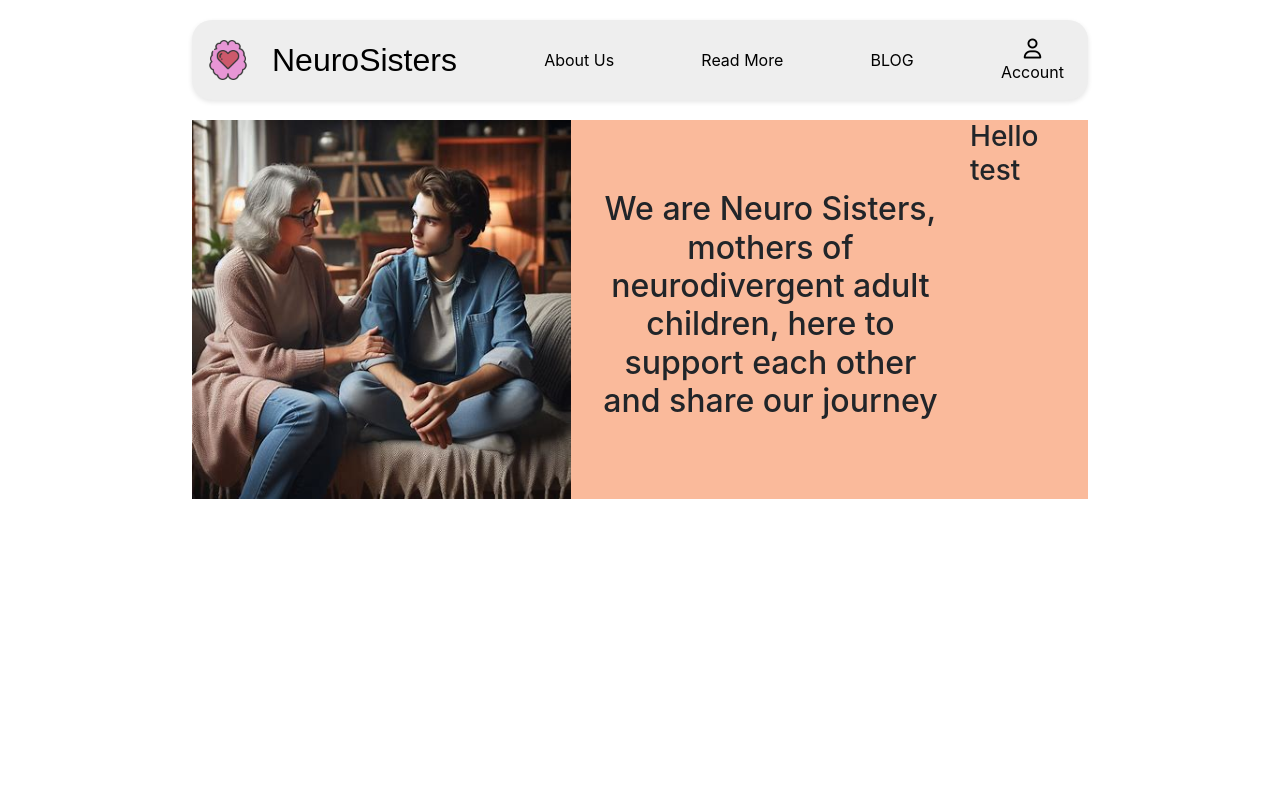
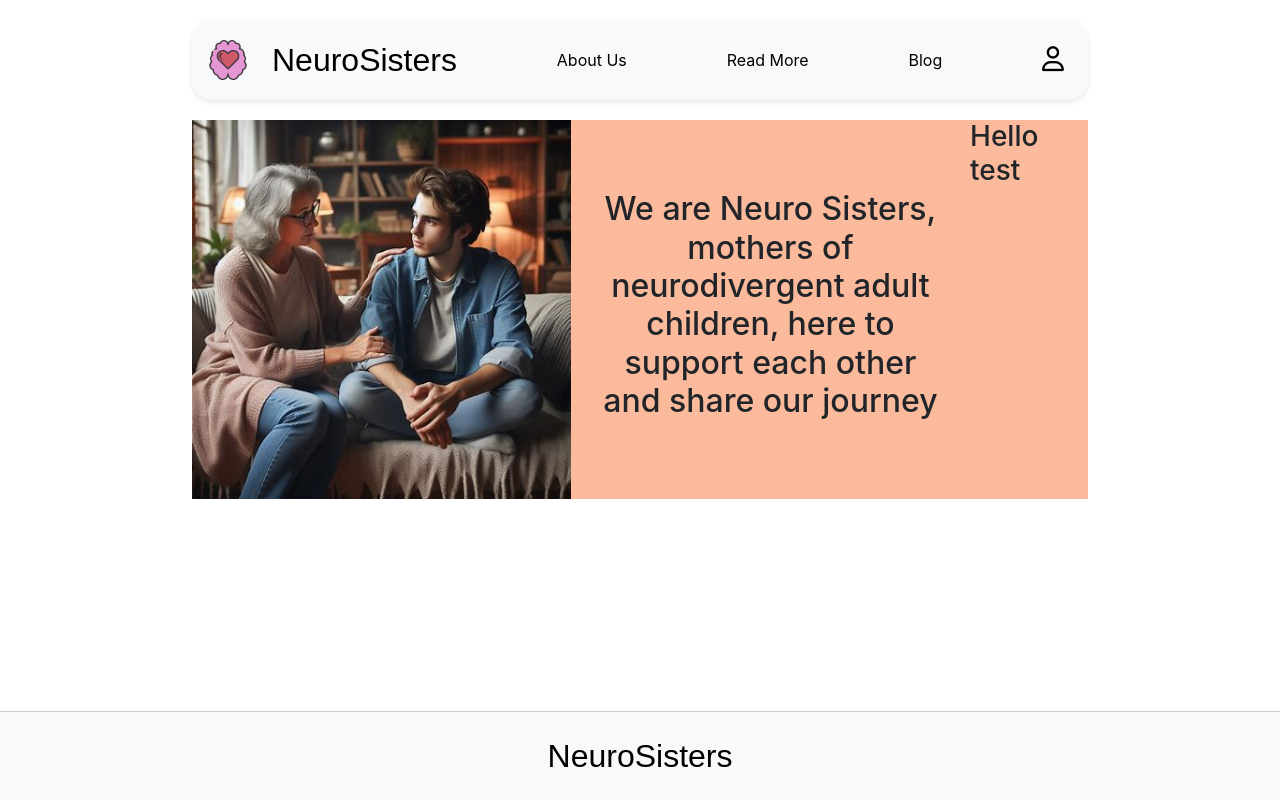
Before and after one commit to tinobragaa/neuro-sisters, a Django app: page / in a window 1280 px wide. Run offline with Django 4.2, Linux system fonts and the light colour scheme; some libraries are stand-ins or nearby versions; some web fonts are replaced.

Commit message:
Add: created footer basic structure

```diff
--- a/static/style.css
+++ b/static/style.css
@@ -8,7 +8,7 @@
     width: 70%;
     border-radius: 20px;
     margin: 20px auto;
-    background-color: #eeeeee;
+    background-color: #f8f9fa;
     box-shadow: 0 2px 5px rgba(0,0,0,0.1);
 }
 
@@ -26,6 +26,10 @@
     font-weight: 400;
     font-style: normal;
     font-size: xx-large;
+}
+
+.icon-size {
+    font-size: 25px;
 }
 
 /* Profile Dropdown Menu - Navbar */
@@ -46,6 +50,36 @@
 .dropdown-item:hover {
     background-color: #f0f0f0;
 }
+
+/* Footer */
+
+body {
+    margin: 0;
+    display: flex;
+    flex-direction: column;
+    min-height: 100vh;
+  }
+
+  .content {
+    flex: 1;
+  }
+
+  .footer {
+    width: 100%;
+    background-color: #f8f9fa;
+    position: fixed;
+    bottom: 0;
+    border-top: 1px solid #ccc;
+    padding-top: 20px;
+    padding-bottom: 20px;
+  }
+
+  .footer .logo-font {
+    text-decoration: none;
+    color: black;
+  }
+
+/* Hero Image */
 
 #intro {
     width: 70%;
--- a/templates/base.html
+++ b/templates/base.html
@@ -54,13 +54,12 @@
                   <a class="nav-link" href="{% url 'read_more' %}">Read More</a>
                 </li>
                   <li class="nav-item">
-                  <a class="nav-link" href="{% url 'blog_home' %}">BLOG</a>
+                  <a class="nav-link" href="{% url 'blog_home' %}">Blog</a>
                 </li>
                 <li class="nav-item list-inline-item dropdown">
                   <a class="text-black nav-link" href="#" id="user-options" data-toggle="dropdown" aria-haspopup="true" aria-expanded="false">
                     <div class="text-center">
-                      <div><i class="far fa-user fa-lg"></i></div>
-                      <p class="my-0">Account</p>
+                      <div><i class="far fa-user icon-size"></i></div>
                     </div>
                   </a>
                   <div class="dropdown-menu border-0 base-text-font" aria-labelledby="user-options">
@@ -83,6 +82,17 @@
 {% block body %}
 {% endblock %}
 
+<footer class="footer">
+  <div class="container">
+    <div class="row">
+      <div class="col-lg-12 d-flex align-items-center justify-content-center footer-logo">
+        <a class=" logo-font" href="{% url 'home' %}">NeuroSisters</a>
+      </div>
+    </div>
+  </div>
+</footer>
+
+
 
 <script src="{% static 'js/script.js' %}"> </script>
 </body>
```
